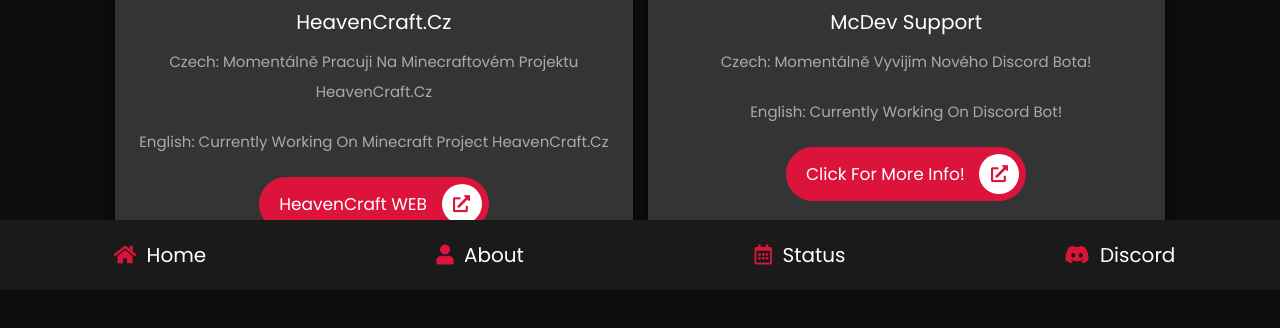
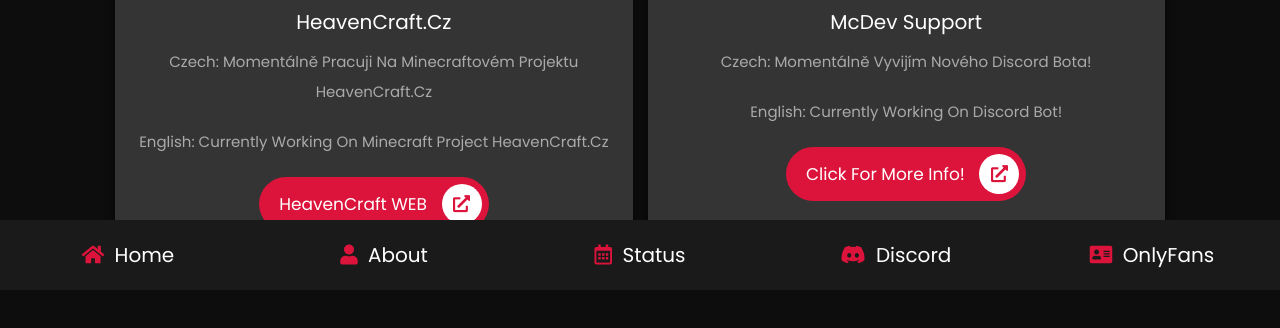
Before and after one commit to Shxba18/shxba18.github.io, a plain HTML site: page status.html in a window 1280 px wide. Shown: the part 510-838 px from the top of the page. Drawn offline with Linux system fonts and the light colour scheme.

Commit message:
Update status.html

```diff
--- a/status.html
+++ b/status.html
@@ -22,6 +22,7 @@
     <a href="about.html"> <i class="fas fa-user"></i> <span>about</span> </a>
     <a href="blogs.html"> <i class="far fa-calendar-alt"></i> <span>Status</span> </a>
     <a href="discord.html"> <i class="fab fa-discord"></i> <span>Discord</span> </a>
+    <a href="https://www.youtube.com/watch?v=dQw4w9WgXcQ&ab_channel=RickAstley"> <i class="fas fa-address-card"></i> <span>OnlyFans</span> </a>
 </nav>
 
 <!-- navbar section ends -->
```
